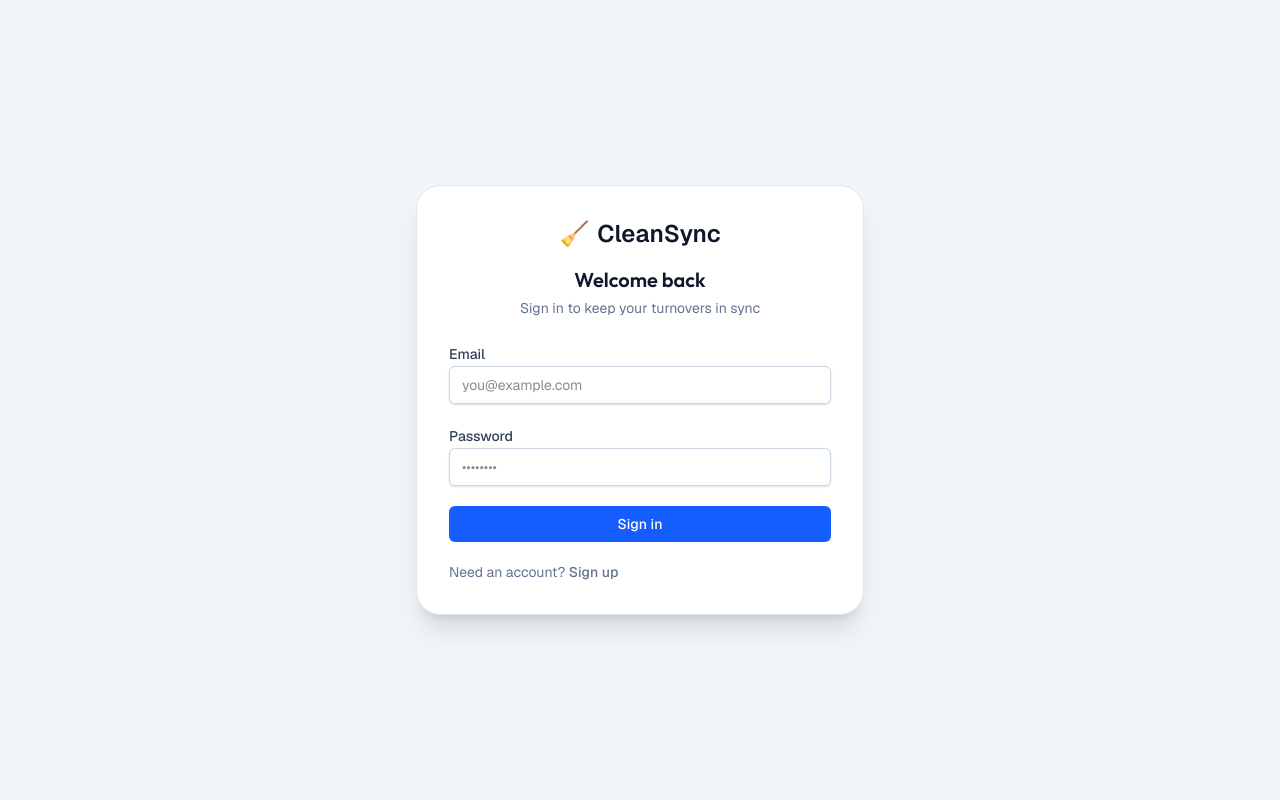
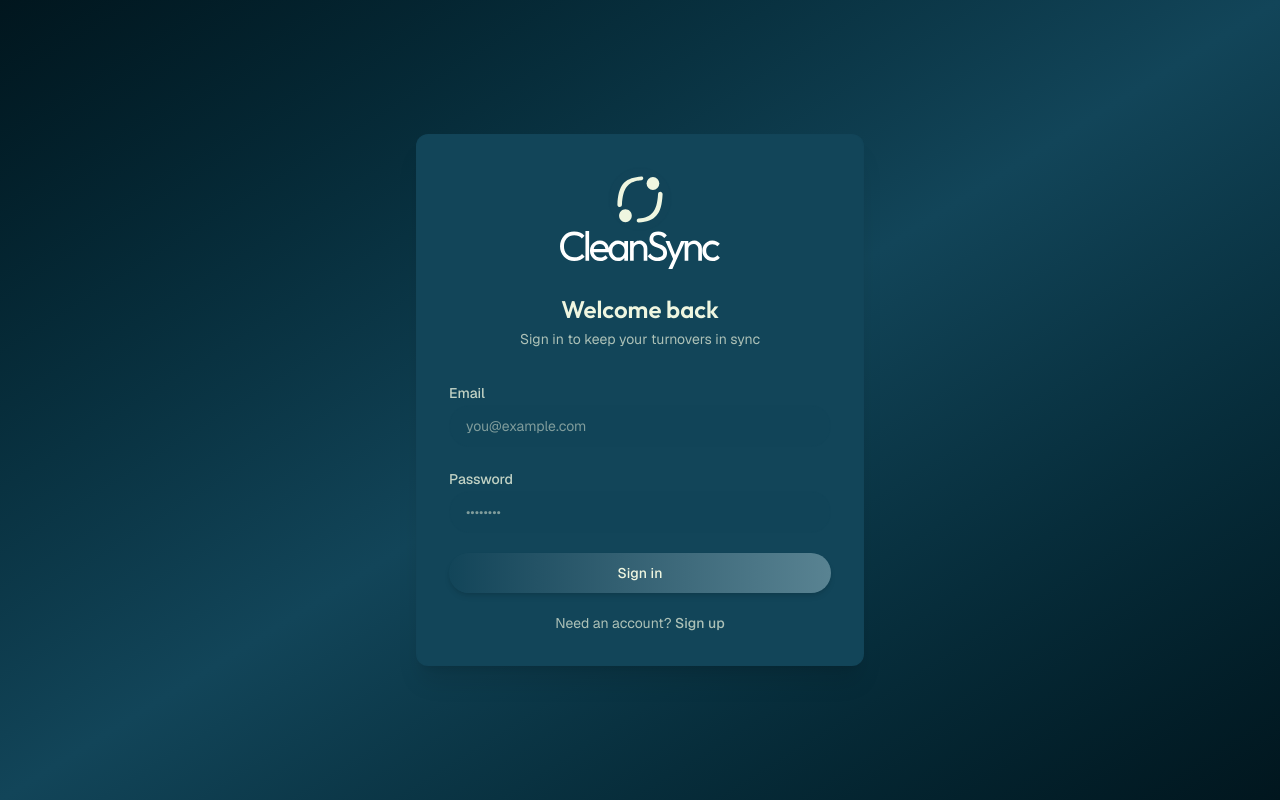
Before and after one commit to UmairShah123456/CleanSync-Webapp, a Next.js app: page /login in a window 1280 px wide. Built offline with nearby package versions, Linux system fonts and the light colour scheme; no server answers; what @heroui/react would draw is missing.

Commit message:
updated log in page

```diff
--- a/app/login/LoginForm.tsx
+++ b/app/login/LoginForm.tsx
@@ -18,7 +18,10 @@ export function LoginForm() {
     event.preventDefault();
     setLoading(true);
     setError(null);
-    const { error } = await supabase.auth.signInWithPassword({ email, password });
+    const { error } = await supabase.auth.signInWithPassword({
+      email,
+      password,
+    });
     setLoading(false);
 
     if (error) {
@@ -32,37 +35,59 @@ export function LoginForm() {
   return (
     <form className="space-y-5" onSubmit={handleSubmit}>
       <div className="space-y-2">
-        <label className="text-sm font-medium text-slate-700" htmlFor="email">
+        <label
+          className="text-sm font-medium text-[#EFF6E0]/80"
+          htmlFor="email"
+        >
           Email
         </label>
-        <Input
+        <input
           id="email"
           type="email"
           value={email}
           onChange={(event) => setEmail(event.target.value)}
           placeholder="you@example.com"
           required
+          className="w-full rounded-lg border border-[#124559]/50 bg-[#124559]/60 px-4 py-2.5 text-sm text-[#EFF6E0] placeholder:text-[#EFF6E0]/50 focus:border-[#598392] focus:outline-none focus:ring-2 focus:ring-[#598392] transition-colors duration-200"
         />
       </div>
       <div className="space-y-2">
-        <label className="text-sm font-medium text-slate-700" htmlFor="password">
+        <label
+          className="text-sm font-medium text-[#EFF6E0]/80"
+          htmlFor="password"
+        >
           Password
         </label>
-        <Input
+        <input
           id="password"
           type="password"
           value={password}
           onChange={(event) => setPassword(event.target.value)}
           placeholder="••••••••"
           required
+          className="w-full rounded-lg border border-[#124559]/50 bg-[#124559]/60 px-4 py-2.5 text-sm text-[#EFF6E0] placeholder:text-[#EFF6E0]/50 focus:border-[#598392] focus:outline-none focus:ring-2 focus:ring-[#598392] transition-colors duration-200"
         />
       </div>
-      {error ? <p className="text-sm text-red-600">{error}</p> : null}
-      <Button type="submit" className="w-full" disabled={loading}>
+      {error ? (
+        <div className="rounded-lg bg-red-500/20 border border-red-500/50 p-3 text-sm text-red-300">
+          {error}
+        </div>
+      ) : null}
+      <button
+        type="submit"
+        className="w-full rounded-lg bg-gradient-to-r from-[#124559] to-[#598392] px-4 py-2.5 text-sm font-medium text-[#EFF6E0] shadow-md transition-all duration-200 hover:shadow-lg disabled:opacity-50 disabled:cursor-not-allowed cursor-pointer"
+        disabled={loading}
+      >
         {loading ? "Signing in..." : "Sign in"}
-      </Button>
-      <p className="text-sm text-slate-500">
-        Need an account? <a className="font-medium text-blue-600" href="/register">Sign up</a>
+      </button>
+      <p className="text-sm text-center text-[#EFF6E0]/70">
+        Need an account?{" "}
+        <a
+          className="font-medium text-[#598392] hover:text-[#598392]/80 transition-colors duration-200"
+          href="/register"
+        >
+          Sign up
+        </a>
       </p>
     </form>
   );
--- a/components/layout/AuthContainer.tsx
+++ b/components/layout/AuthContainer.tsx
@@ -1,4 +1,5 @@
 import type { ReactNode } from "react";
+import Image from "next/image";
 
 export function AuthContainer({
   title,
@@ -10,17 +11,29 @@ export function AuthContainer({
   children: ReactNode;
 }) {
   return (
-    <div className="flex min-h-screen items-center justify-center bg-slate-100 px-4">
-      <div className="w-full max-w-md rounded-3xl border border-slate-200 bg-white p-8 shadow-xl">
-        <div className="mb-6 text-center">
-          <div className="flex items-center justify-center gap-2 text-2xl font-semibold text-slate-900">
-            <span role="img" aria-label="broom">
-              🧹
-            </span>
-            CleanSync
+    <div className="flex min-h-screen items-center justify-center bg-gradient-to-br from-[#01161E] via-[#124559] to-[#01161E] px-4 py-12">
+      <div className="w-full max-w-md rounded-xl border border-[#124559]/50 bg-[#124559] p-8 shadow-xl animate-fadeIn">
+        <div className="mb-8 text-center">
+          <div className="flex flex-col items-center justify-center mb-6">
+            <div className="flex h-16 w-16 items-center justify-center rounded-full bg-[#124559]/50 border border-[#124559]/50">
+              <Image
+                src="/staysync-logo.svg"
+                alt="CleanSync logo"
+                width={60}
+                height={60}
+              />
+            </div>
+            <Image
+              src="/CleanSync.svg"
+              alt="CleanSync"
+              width={160}
+              height={36}
+            />
           </div>
-          <h2 className="mt-4 text-xl font-semibold text-slate-900">{title}</h2>
-          <p className="mt-1 text-sm text-slate-500">{subtitle}</p>
+          <h2 className="mt-2 text-2xl font-semibold text-[#EFF6E0]">
+            {title}
+          </h2>
+          <p className="mt-1 text-sm text-[#EFF6E0]/70">{subtitle}</p>
         </div>
         {children}
       </div>
```
Also changed, not shown: app/api/logs/route.ts (+5 -9 lines).
